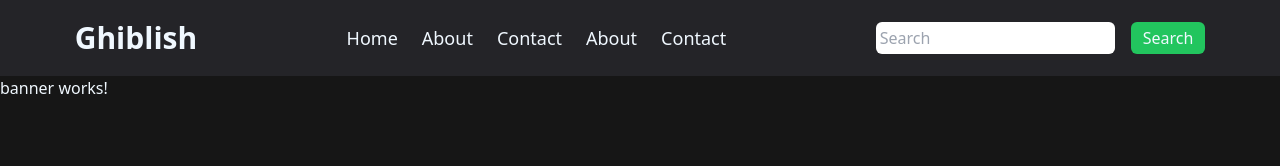
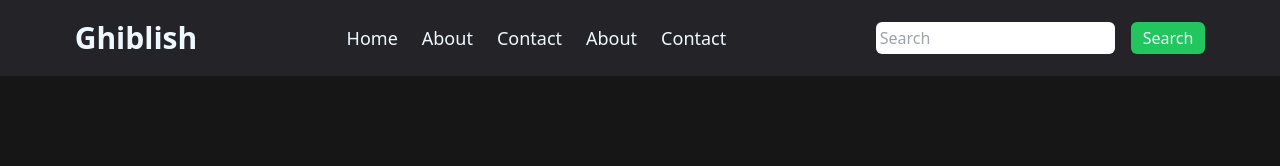
Before and after one commit to mvykool/Ghiblish, an Angular app in the folder app/: page / in a window 1280 px wide. Shown: the top 166 px of the page. Built offline with nearby package versions, Linux system fonts and the light colour scheme; no server answers.

Commit message:
delete placeholder banner

```diff
--- a/app/src/app/shared/components/banner/banner.component.html
+++ b/app/src/app/shared/components/banner/banner.component.html
@@ -1 +1,3 @@
-<p>banner works!</p>
+<div>
+
+</div>
```
